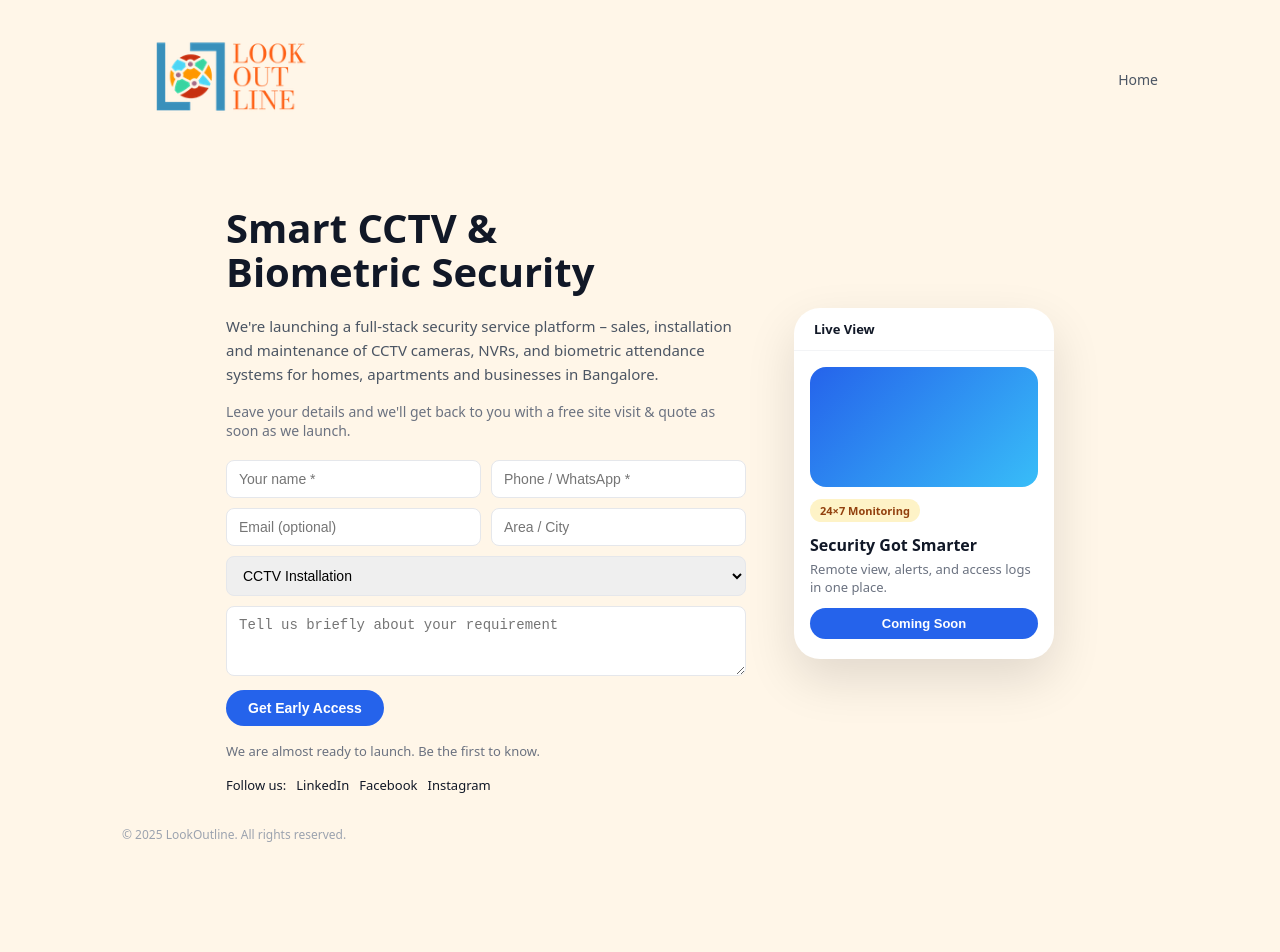
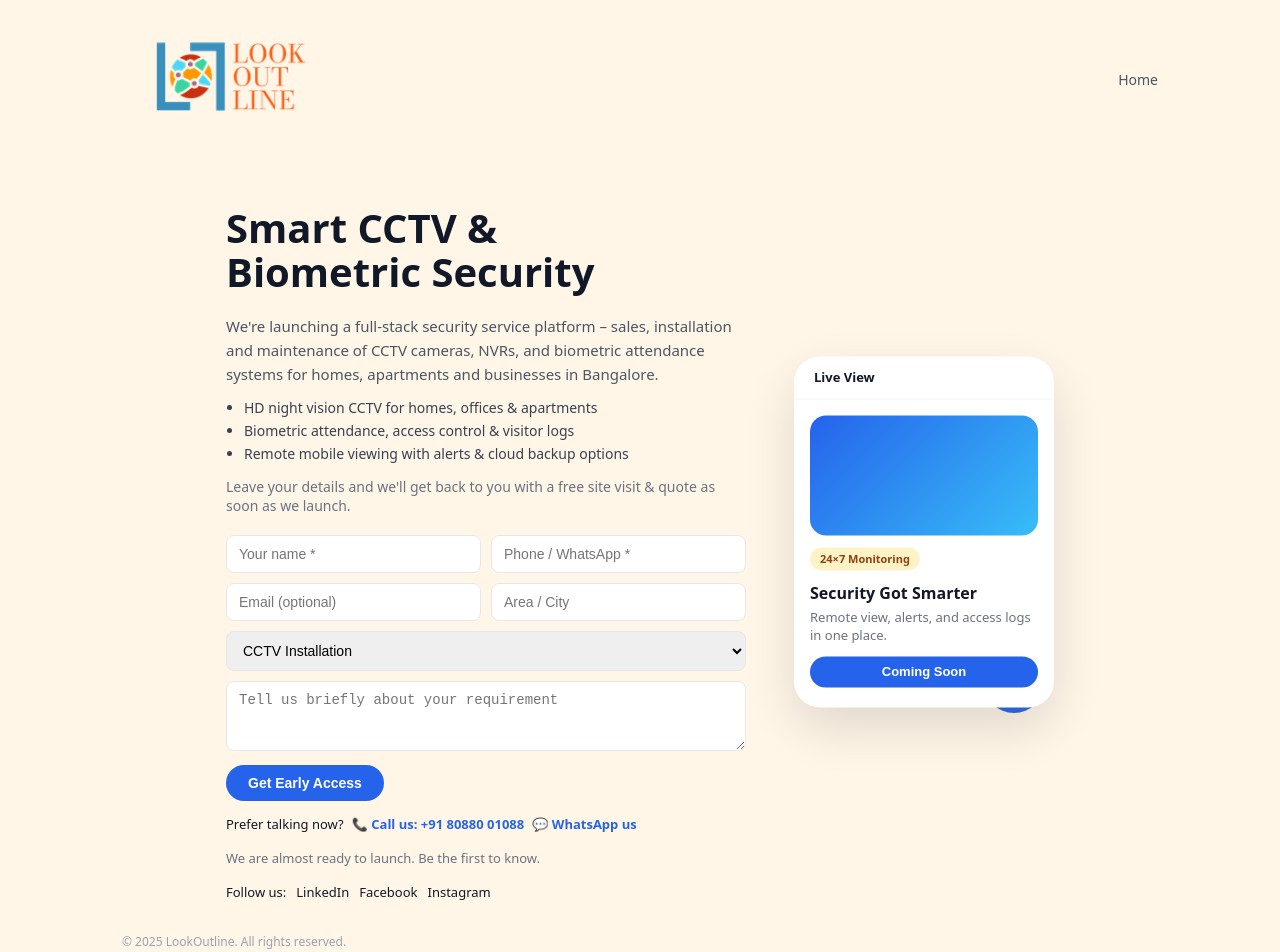
Before and after one commit to Hacker0555/cctv-coming-soon, a React (Vite) app in the folder frontend/: page / in a window 1280 px wide. Shown: the top 952 px of the page. Before the commit the page ends 867 px from the top, so only its background shows below. Built offline with nearby package versions, Linux system fonts and the light colour scheme.

Commit message:
Added PH

```diff
--- a/frontend/src/App.css
+++ b/frontend/src/App.css
@@ -15,9 +15,8 @@ body {
   flex-direction: column;
   background: #fff6e8;
 
-  /* key bits for centering */
   max-width: 1100px;
-  margin: 0 auto;       /* center horizontally */
+  margin: 0 auto;
   padding: 24px 32px;
 }
 
@@ -39,15 +38,6 @@ body {
   object-fit: contain;
 }
 
-/* old logo bits not used */
-.logo-square {
-  display: none;
-}
-
-.logo-text {
-  display: none;
-}
-
 /* --- NAV --- */
 .nav-links a {
   font-size: 14px;
@@ -61,8 +51,6 @@ body {
   display: flex;
   gap: 48px;
   align-items: center;
-
-  /* instead of stretching to edges, keep content grouped */
   justify-content: center;
   margin-top: 40px;
 }
@@ -81,7 +69,19 @@ body {
   font-size: 15px;
   line-height: 1.6;
   color: #4b5563;
-  margin-bottom: 16px;
+  margin-bottom: 12px;
+}
+
+/* NEW: bullets under hero text */
+.features-list {
+  margin: 0 0 14px 0;
+  padding-left: 18px;
+  font-size: 14px;
+  color: #374151;
+}
+
+.features-list li {
+  margin-bottom: 4px;
 }
 
 .mini-text {
@@ -151,6 +151,22 @@ body {
   color: #dc2626;
 }
 
+/* NEW: Quick contact strip */
+.contact-quick {
+  margin-top: 14px;
+  font-size: 13px;
+  display: flex;
+  flex-wrap: wrap;
+  gap: 8px;
+  align-items: center;
+}
+
+.contact-link {
+  text-decoration: none;
+  font-weight: 600;
+  color: #2563eb;
+}
+
 /* --- EXTRA TEXT --- */
 .coming-soon {
   margin-top: 16px;
@@ -189,6 +205,9 @@ body {
   box-shadow: 0 20px 50px rgba(0, 0, 0, 0.12);
   overflow: hidden;
   z-index: 2;
+
+  /* subtle float animation */
+  animation: float 4s ease-in-out infinite;
 }
 
 .phone-header {
@@ -232,7 +251,7 @@ body {
   color: #6b7280;
 }
 
-/* Make the Coming Soon button pop */
+/* Coming Soon button on phone card */
 .phone-btn {
   align-self: stretch;
   padding: 8px 12px;
@@ -262,6 +281,7 @@ body {
   background: #f97316;
   top: 40px;
   right: 40px;
+  animation: sway 6s ease-in-out infinite;
 }
 
 .shape-yellow {
@@ -270,6 +290,7 @@ body {
   background: #fde047;
   top: 0;
   left: 40px;
+  animation: sway 7s ease-in-out infinite;
 }
 
 .shape-blue {
@@ -279,6 +300,7 @@ body {
   bottom: 0;
   right: 10px;
   border-radius: 30px;
+  animation: sway 5.5s ease-in-out infinite;
 }
 
 /* --- FOOTER --- */
@@ -286,6 +308,34 @@ body {
   margin-top: 32px;
   font-size: 12px;
   color: #9ca3af;
+}
+
+/* --- ANIMATIONS --- */
+@keyframes float {
+  0% {
+    transform: translateY(0px);
+  }
+  50% {
+    transform: translateY(-6px);
+  }
+  100% {
+    transform: translateY(0px);
+  }
+}
+
+@keyframes sway {
+  0% {
+    transform: translateY(0px);
+    opacity: 0.95;
+  }
+  50% {
+    transform: translateY(-8px);
+    opacity: 1;
+  }
+  100% {
+    transform: translateY(0px);
+    opacity: 0.95;
+  }
 }
 
 /* --- MOBILE --- */
--- a/frontend/src/App.jsx
+++ b/frontend/src/App.jsx
@@ -27,7 +27,7 @@ function App() {
     setLoading(true);
 
     try {
-      // IMPORTANT: use relative URL for production
+      // IMPORTANT: relative URL works on both localhost (with proxy) and live domain
       const res = await fetch("/api/leads", {
         method: "POST",
         headers: { "Content-Type": "application/json" },
@@ -81,12 +81,20 @@ function App() {
             Smart CCTV &<br />
             Biometric Security
           </h1>
+
           <p className="subtitle">
             We&apos;re launching a full-stack security service platform – sales,
             installation and maintenance of CCTV cameras, NVRs, and biometric
             attendance systems for homes, apartments and businesses in
             Bangalore.
           </p>
+
+          {/* NEW: key points list */}
+          <ul className="features-list">
+            <li>HD night vision CCTV for homes, offices &amp; apartments</li>
+            <li>Biometric attendance, access control &amp; visitor logs</li>
+            <li>Remote mobile viewing with alerts &amp; cloud backup options</li>
+          </ul>
 
           <p className="mini-text">
             Leave your details and we&apos;ll get back to you with a free site
@@ -169,6 +177,22 @@ function App() {
             )}
           </form>
 
+          {/* NEW: quick direct contact strip (update phone/whatsapp to your real number) */}
+          <div className="contact-quick">
+            <span>Prefer talking now?</span>
+            <a href="tel:+918088001088" className="contact-link">
+              📞 Call us: +91 80880 01088
+            </a>
+            <a
+              href="https://wa.me/918088001088"
+              target="_blank"
+              rel="noreferrer"
+              className="contact-link"
+            >
+              💬 WhatsApp us
+            </a>
+          </div>
+
           <div className="coming-soon">
             We are almost ready to launch. Be the first to know.
           </div>
```
